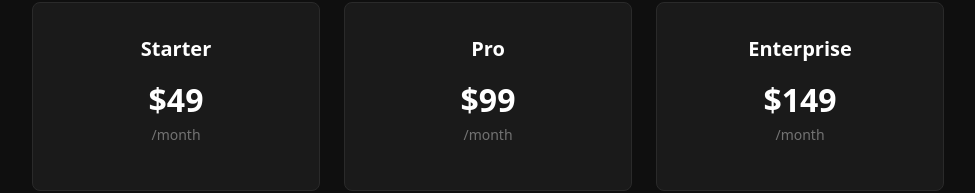
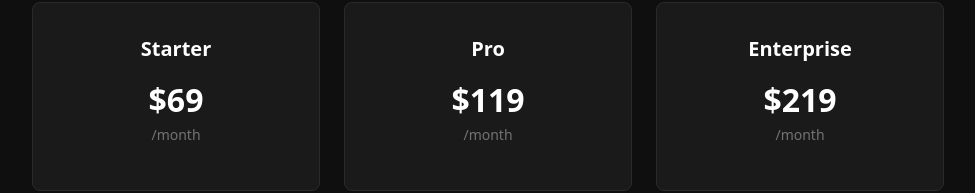
Before and after one commit to SuhaasNv/demowebsite, a Next.js app: page /pricing in a window 1280 px wide. Shown: the part 219-412 px from the top of the page, without its empty margins (152-1127 px from the left). Built offline with nearby package versions, Linux system fonts and the light colour scheme.

Commit message:
Revise monthly pricing for Starter, Pro, and Enterprise tiers to updated rates

```diff
--- a/pages/pricing.tsx
+++ b/pages/pricing.tsx
@@ -17,17 +17,17 @@ export default function Pricing() {
         <section className="pricing-section">
           <div className="pricing-tier">
             <h2>Starter</h2>
-            <p className="price">$49</p>
+            <p className="price">$69</p>
             <p className="period">/month</p>
           </div>
           <div className="pricing-tier">
             <h2>Pro</h2>
-            <p className="price">$99</p>
+            <p className="price">$119</p>
             <p className="period">/month</p>
           </div>
           <div className="pricing-tier">
             <h2>Enterprise</h2>
-            <p className="price">$149</p>
+            <p className="price">$219</p>
             <p className="period">/month</p>
           </div>
         </section>
```
